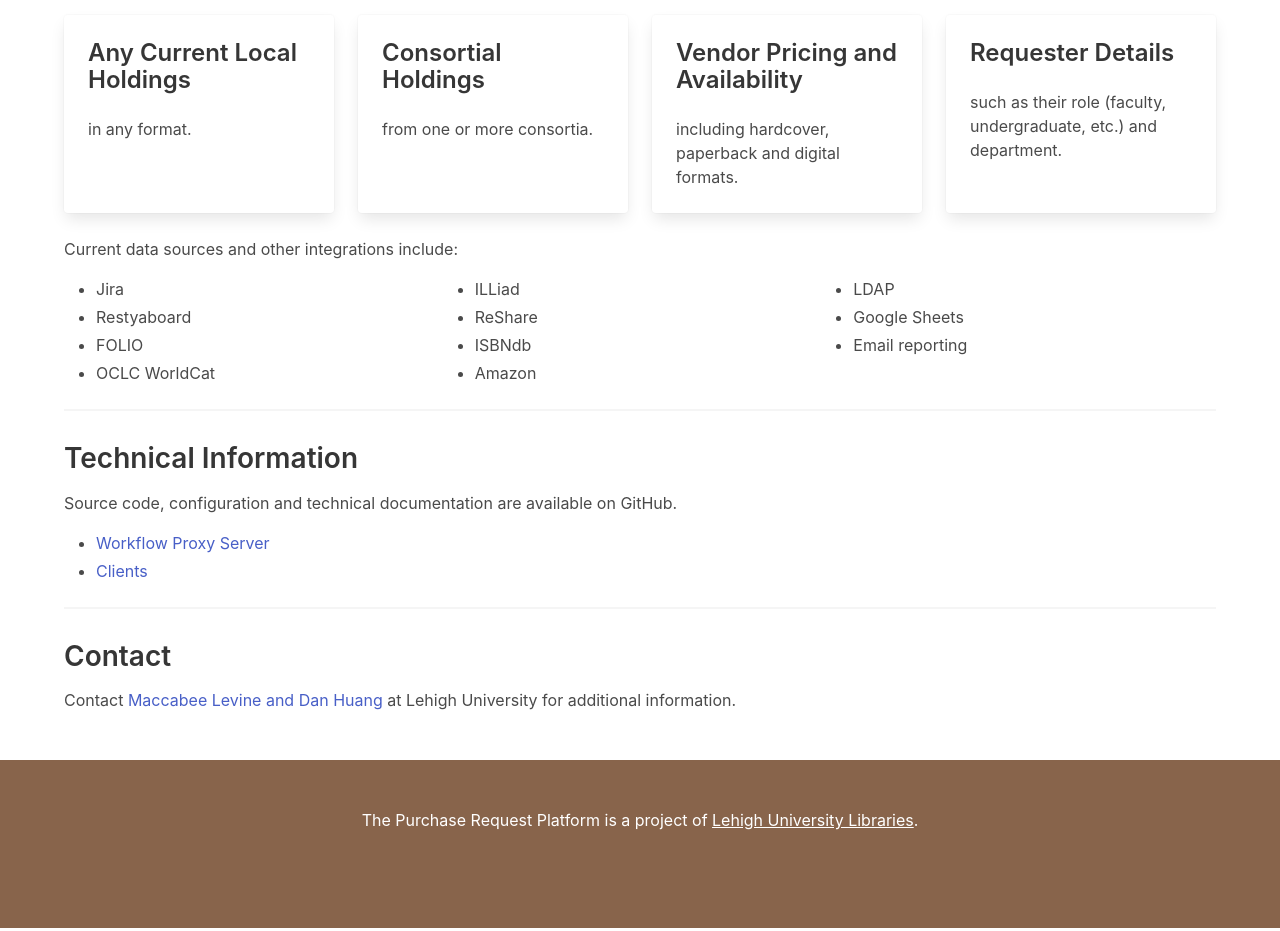
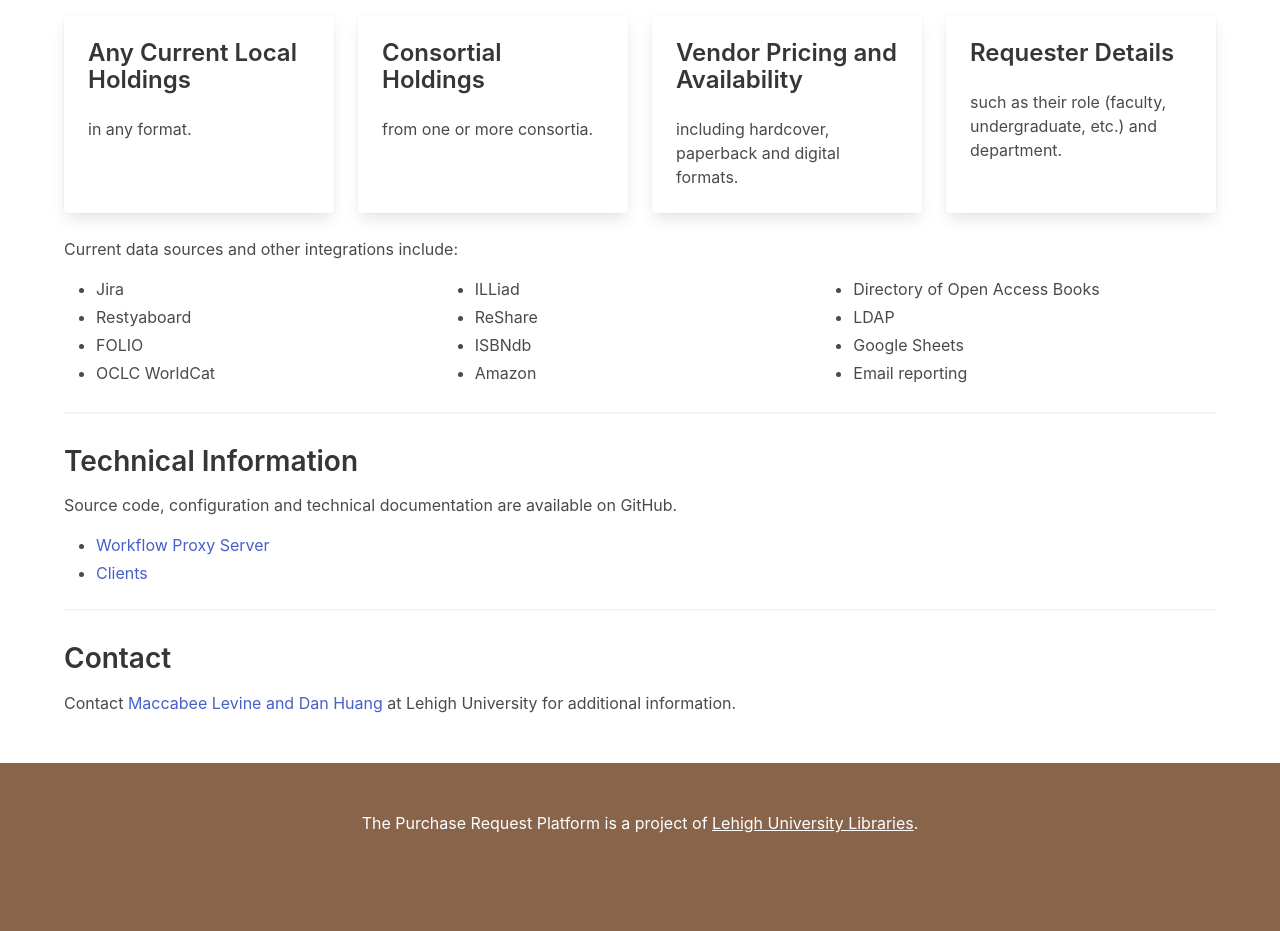
Before and after one commit to lehigh-university-libraries/purchase-request, a plain HTML site: page docs/index.html in a window 1280 px wide. Shown: the part 2711-3642 px from the top of the page. Drawn offline with nearby package versions, Linux system fonts and the light colour scheme.

Commit message:
Add DOAB data source

```diff
--- a/docs/index.html
+++ b/docs/index.html
@@ -307,6 +307,7 @@
 					<li>ReShare</li>
 					<li>ISBNdb</li>
 					<li>Amazon</li>
+					<li>Directory of Open Access Books</li>
 					<li>LDAP</li>
 					<li>Google Sheets</li>
 					<li>Email reporting</li>
```
